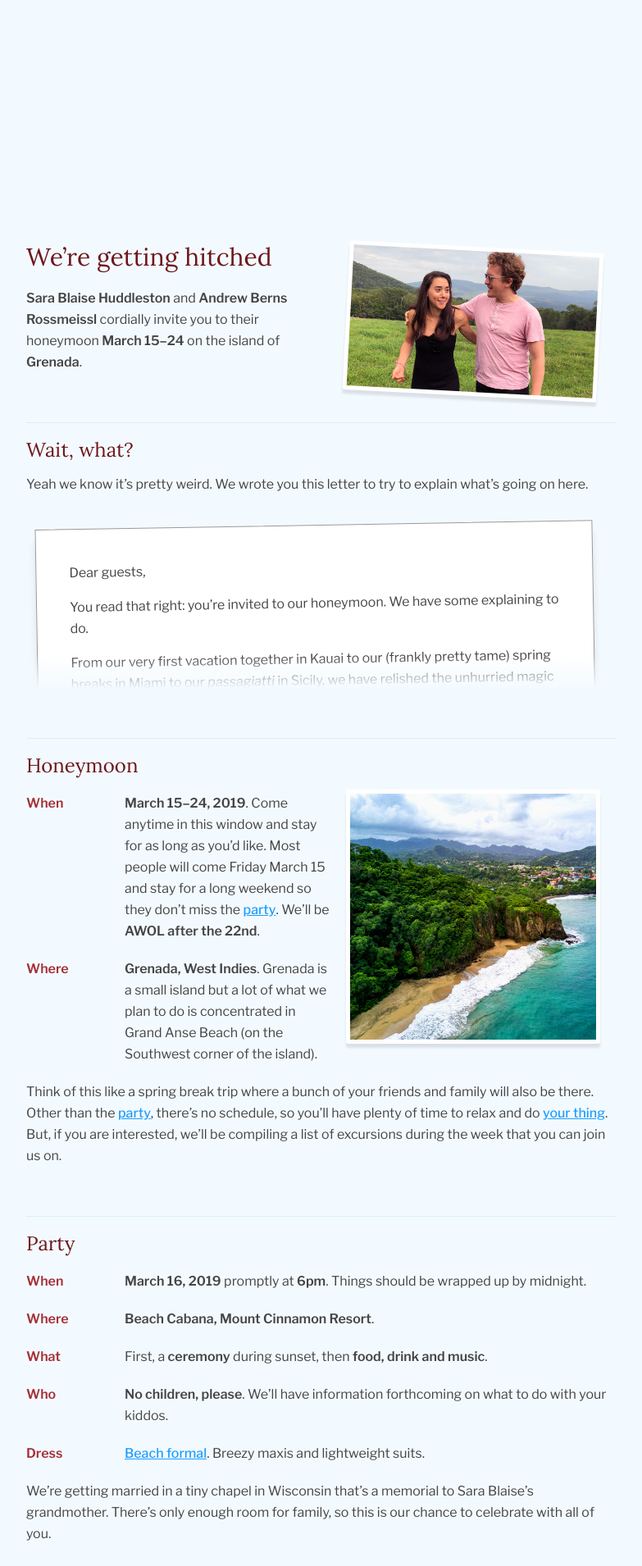
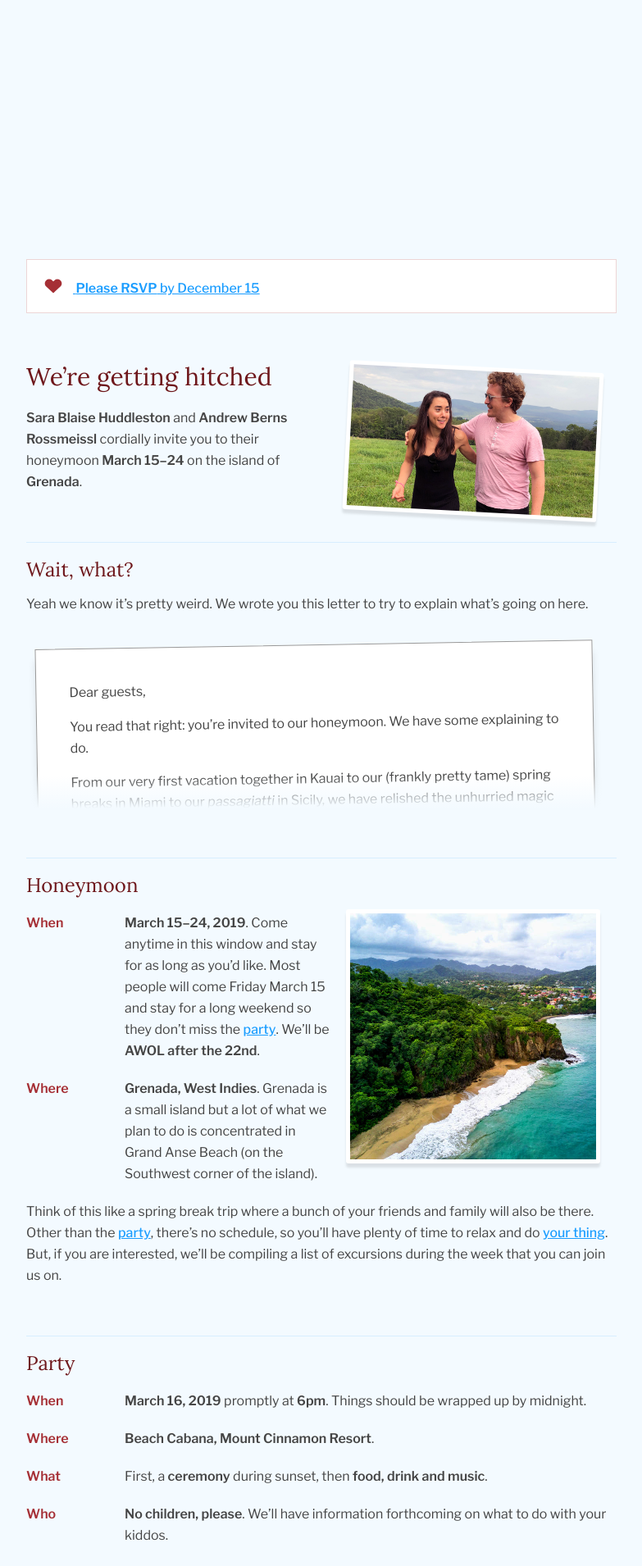
Before and after one commit to rossmeissl/bernsandblaise, a Jekyll site: the page built from index.md, in a window 1280 px wide. Shown: the top 1910 px of the page at 82% size, without its empty margins (188-971 px from the left). Built offline with Jekyll 4.4.1, drawn with Linux system fonts in a browser that asks for light colours.

Commit message:
RSVP links

```diff
--- /dev/null
+++ b/_includes/rsvp-friends.md
@@ -0,0 +1 @@
+[{% include heart.svg %} **Please RSVP** by December 15](https://docs.google.com/forms/d/e/1FAIpQLSfqTnGwavHSe5Iv4JhgUC73zB-YXKX7_Es3pepM1TsZnFjpCA/viewform?usp=sf_link){:.rsvp}
--- a/css/main.scss
+++ b/css/main.scss
@@ -252,3 +252,25 @@ dl {
     position: static;
   }
 }
+
+a.rsvp {
+  display: block;
+  background: white;
+  background-size: 24px;
+  padding: 16px 16px 16px 20px;
+  border: 1px solid rgba($flavorColor,0.2);
+  margin: 0 0 64px 0;
+
+  svg {
+    width: 24px;
+    height: 24px;
+    margin: 0 12px 0 0;
+    display: inline-block;
+    position: relative;
+    top:4px;
+
+    path {
+      fill: $flavorColor;
+    }
+  }
+}
--- a/index.md
+++ b/index.md
@@ -3,6 +3,7 @@ layout: default
 title: Berns & Blaise
 ---
 
+{% include rsvp-friends.md %}
 {% include intro.md %}
 {% include wait.md %}
 {% include honeymoon.md %}
```
Also changed, not shown: _includes/rsvp-family.md (added, +1 -0 lines), family.md (+1 -0 lines), _includes/heart.svg (added).
